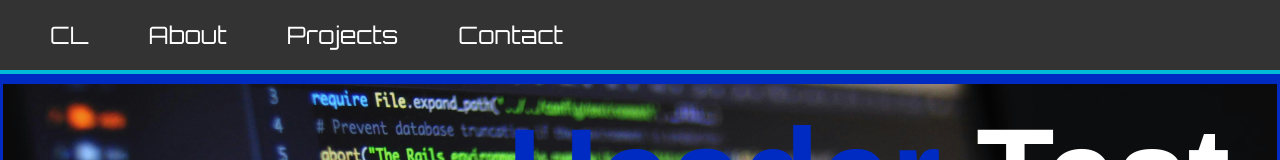
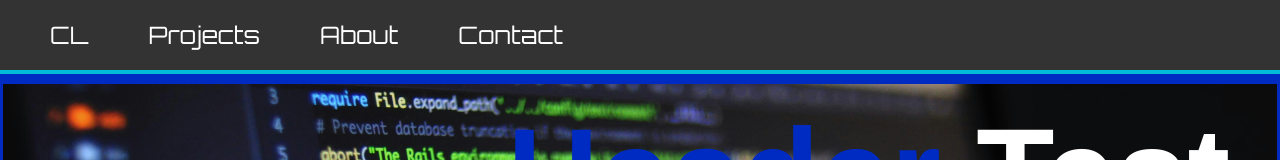
Before and after one commit to Eon4/ReactPortCharlie, a React (Vite) app in the folder onepageP/: page / in a window 1280 px wide. Shown: the top 160 px of the page. Built offline with nearby package versions, Linux system fonts and the light colour scheme.

Commit message:
Update 5 - Fixed navigation
- Updated navigation for each section.

```diff
--- a/onepageP/src/components/AboutSection/AboutSection.jsx
+++ b/onepageP/src/components/AboutSection/AboutSection.jsx
@@ -6,7 +6,7 @@ import SectionImg from  '../../assets/img/pcHeader.jpg'
 export function AboutSection() {
   return (
     <>
-      <section className={style.gridCol}>
+      <section id="about" className={style.gridCol}>
 
             <img className={style.sectiononeimg} src={SectionImg} alt="#" />
 
--- a/onepageP/src/components/ContactSection/ContactSection.jsx
+++ b/onepageP/src/components/ContactSection/ContactSection.jsx
@@ -7,7 +7,7 @@ import SectionImg from  '../../assets/img/pcHeader.jpg'
 export function ContactSection() {
   return (
     <>
-      <section className={style.gridCol}>
+      <section id="contact" className={style.gridCol}>
 
       <img className={style.sectiononeimg} src={SectionImg} alt="#" />
 
--- a/onepageP/src/components/Navigation/Nav.jsx
+++ b/onepageP/src/components/Navigation/Nav.jsx
@@ -3,19 +3,13 @@ import style from './Nav.module.scss'
 
 export const Navigation = () => {
 
-    const navItems = [
-        { route: "CL" },
-        { route: "About" },
-        { route: "Projects" },
-        { route: "Contact" },
-      ];
-
   return (
     <nav className={style.navStyle}>
       <div>
-            {navItems.map((item, i) => {
-              return <a key={i}>{item.route}</a>;
-            })}
+      <a href="#CL">CL</a>
+        <a href="#projects">Projects</a>
+        <a href="#about">About</a>
+        <a href="#contact">Contact</a>
       </div>
     </nav>
   );
--- a/onepageP/src/components/ProjectSection/ProjectSection.jsx
+++ b/onepageP/src/components/ProjectSection/ProjectSection.jsx
@@ -7,7 +7,7 @@ import SectionImg from  '../../assets/img/pcHeader.jpg'
 export function ProjectSection() {
   return (
     <>
-      <section className={style.gridCol}>
+      <section id="projects" className={style.gridCol}>
 
             <img className={style.sectiononeimg} src={SectionImg} alt="#" />
 
```
Lines whose indentation alone changed are shown as unchanged.
